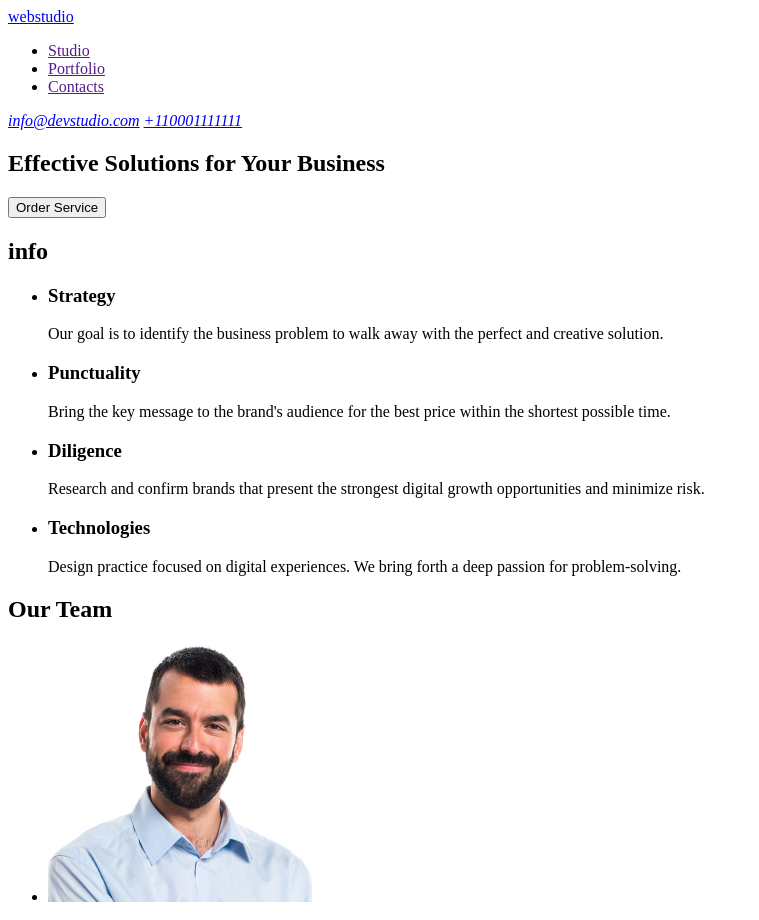
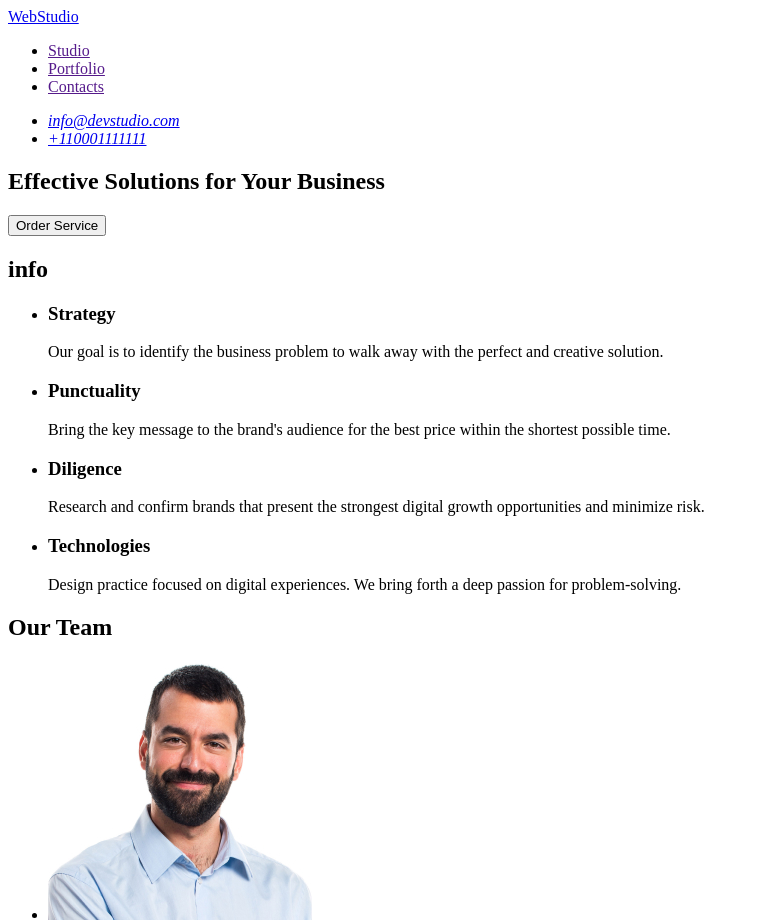
Before and after one commit to PuDDDle/goit-markup-hw-03, a plain HTML site: page index.html in a window 1280 px wide. Shown: the top 920 px of the page, without its empty margins (0-759 px from the left). Drawn offline with Linux system fonts and the light colour scheme.

Commit message:
Update index.html

```diff
--- a/index.html
+++ b/index.html
@@ -8,7 +8,7 @@
 <body>
     <header>
         <nav>
-        <a href="./index.html">webstudio</a>
+        <a href="./index.html">WebStudio</a>
         <ul>
             <li><a href="">Studio</a></li>
             <li><a href="">Portfolio</a></li>
@@ -16,8 +16,10 @@
         </ul>
     </nav>
     <address>
-        <a href="mailto:info@devstudio.com">info@devstudio.com</a>
-        <a href="tel:+110001111111">+110001111111</a>
+        <ul>
+        <li><a href="mailto:info@devstudio.com">info@devstudio.com</a></li>
+        <li><a href="tel:+110001111111">+110001111111</a></li>
+    </ul>
     </address>
     </header>
     <main>
@@ -79,7 +81,7 @@
     </section>
 </main>
 <footer>
-    <a href="./index.html">webstudio</a>
+    <a href="./index.html">WebStudio</a>
     <p>Increase the flow of customers and sales for your business with digital marketing & growth solutions.</p>
 </footer>
 </body>
```
